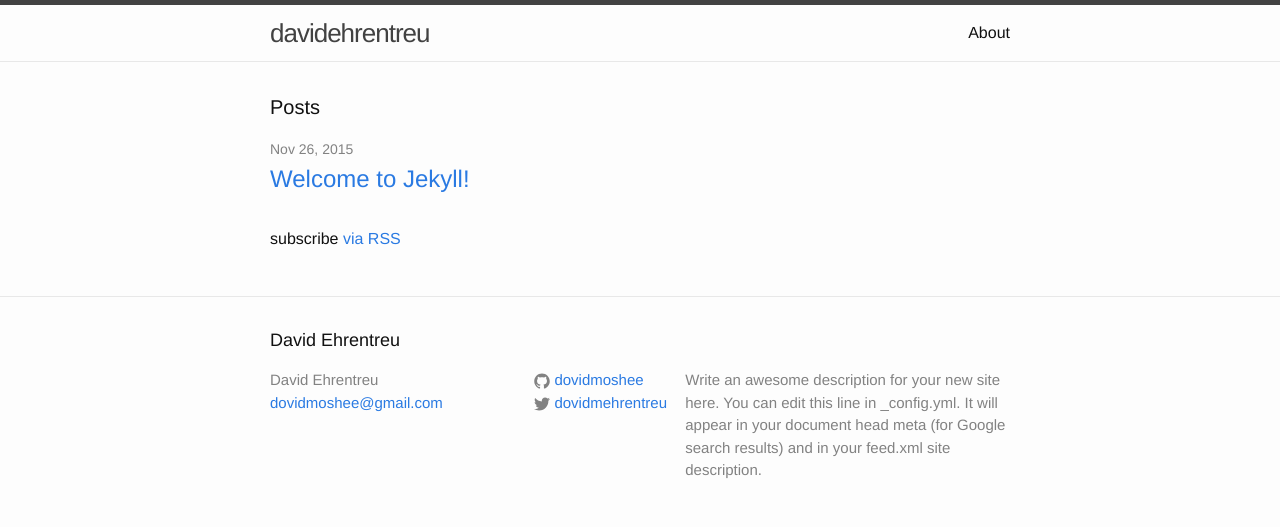
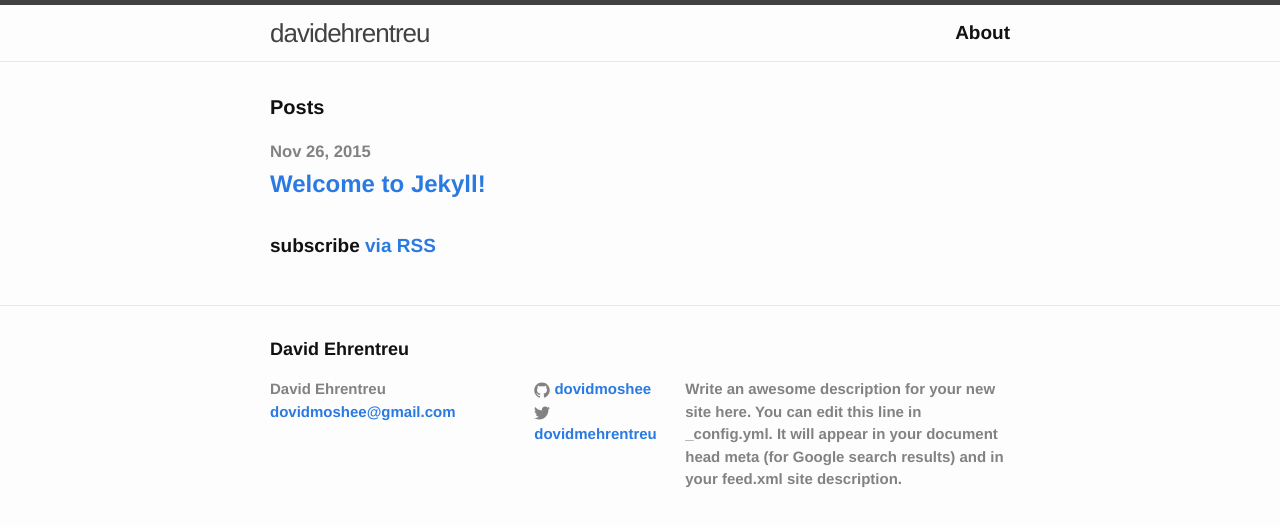
Before and after one commit to dovidmoshee/mysite, a Jekyll site: the page built from index.html, in a window 1280 px wide. Shown: the top 527 px of the page. Built offline with Jekyll 4.4.1, drawn with Linux system fonts in a browser that asks for light colours.

Commit message:
edit scss

```diff
--- a/css/main.scss
+++ b/css/main.scss
@@ -7,8 +7,8 @@
 
 // Our variables
 $base-font-family: "Helvetica Neue", Helvetica, Arial, sans-serif;
-$base-font-size:   16px;
-$base-font-weight: 400;
+$base-font-size:   19px;
+$base-font-weight: 800;
 $small-font-size:  $base-font-size * 0.875;
 $base-line-height: 1.5;
 
```
